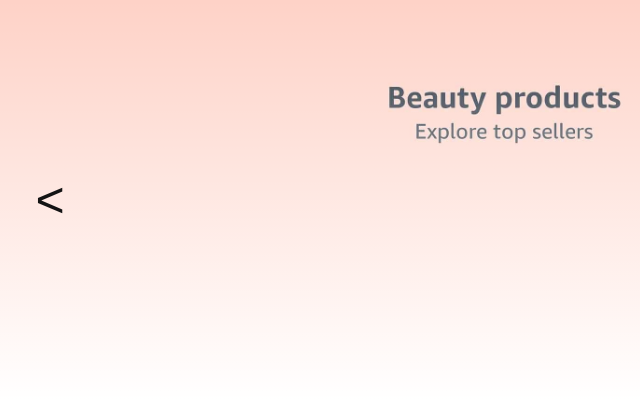
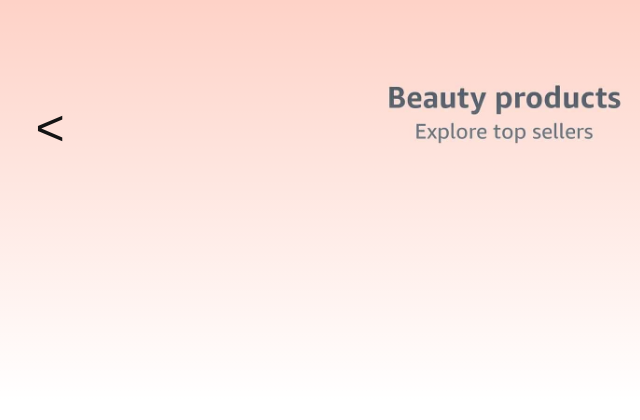
Before and after one commit to CenaBabajannjhad/amazon--clone-, a plain HTML site: page index.html in a window 1280 px wide. Shown: the top 420 px of the page, 0-640 px from the left. Drawn offline with Linux system fonts and the light colour scheme.

Commit message:
finala edits to btn

```diff
--- a/src/style/main.css
+++ b/src/style/main.css
@@ -7,7 +7,6 @@
 .slider {
   display: flex;
   justify-content: space-between;
-  align-items: center;
   height: 50vh;
   background: linear-gradient(#ffffff00, #fff),
     url("../../assets/image/slider-img/slid-1.jpg");
@@ -19,9 +18,11 @@
   height: 200px;
   background-color: inherit;
   font-size: 50px;
+  font-weight: 500;
   color: #141414;
   border: none;
   cursor: pointer;
+  margin-top: 2%;
 }
 
 .slider-btn:hover {
```
